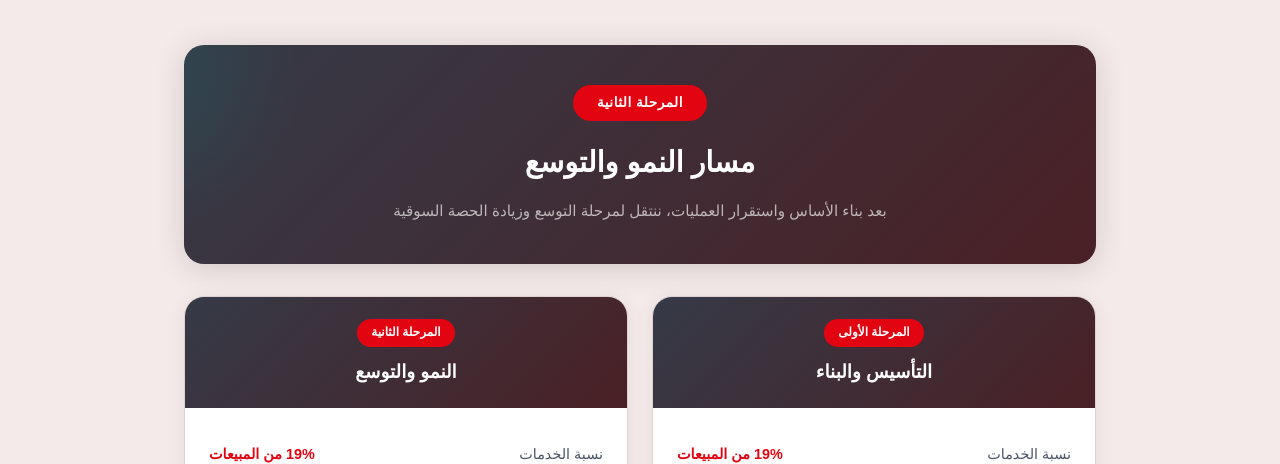
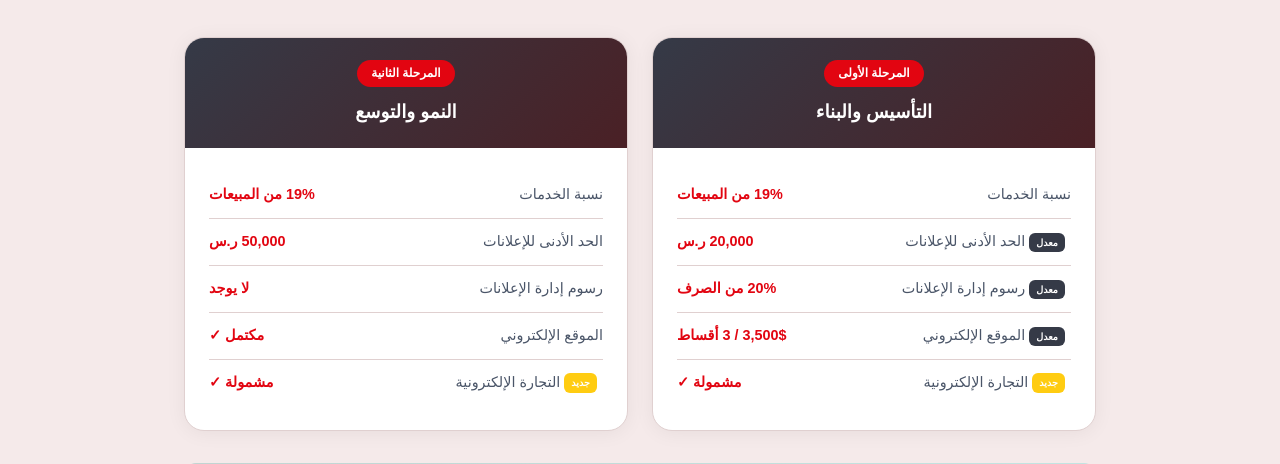
Before and after one commit to Saiaf25/health-jewel-proposal, a plain HTML site: page index.html in a window 1280 px wide. Shown: the part 769-1233 px from the top of the page. Drawn offline with Linux system fonts and the light colour scheme; a web font is replaced by a local one.

Commit message:
Remove Phase 2 banner, keep split grid

```diff
--- a/index.html
+++ b/index.html
@@ -688,15 +688,6 @@
             </p>
         </div>
 
-        <!-- ============================================ -->
-        <!-- PRICING OVERVIEW (Phase 1 vs Phase 2) -->
-        <!-- ============================================ -->
-        <div class="phase-banner">
-            <div class="phase-label">المرحلة الثانية</div>
-            <h2>مسار النمو والتوسع</h2>
-            <p>بعد بناء الأساس واستقرار العمليات، ننتقل لمرحلة التوسع وزيادة الحصة السوقية</p>
-        </div>
-
         <div class="split-grid">
             <div class="split-card">
                 <div class="split-card-header">
```
